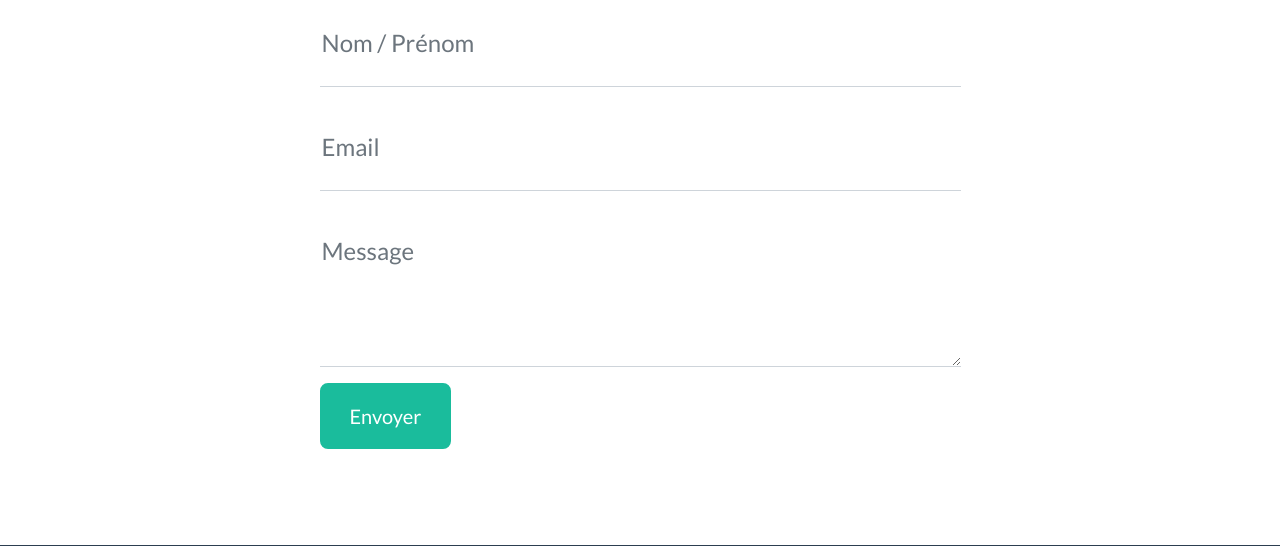
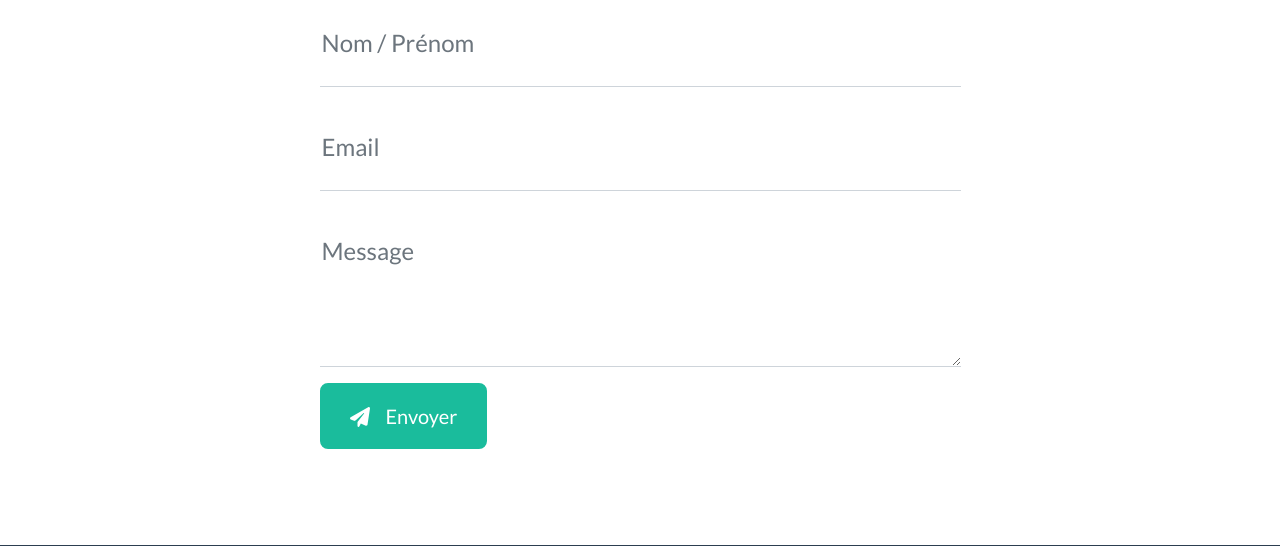
Before and after one commit to GN4RK/p5-blog, a PHP site: page /P5-blog/ in a window 1280 px wide. Shown: the part 1087-1633 px from the top of the page. Run offline with PHP 8.4, Linux system fonts and the light colour scheme; some libraries are stand-ins or nearby versions.

Commit message:
addition of submit icon

```diff
--- a/src/view/frontend/home.twig
+++ b/src/view/frontend/home.twig
@@ -66,7 +66,7 @@
                         <label for="message">Message</label>
                     </div>
                     <!-- Submit Button-->
-                    <button class="btn btn-primary btn-xl" id="submitButton" type="submit">Envoyer</button>
+                    <button class="btn btn-primary btn-xl" id="submitButton" type="submit"><i class="fas fa-paper-plane me-3"></i>Envoyer</button>
                 </form>
             </div>
         </div>
```
